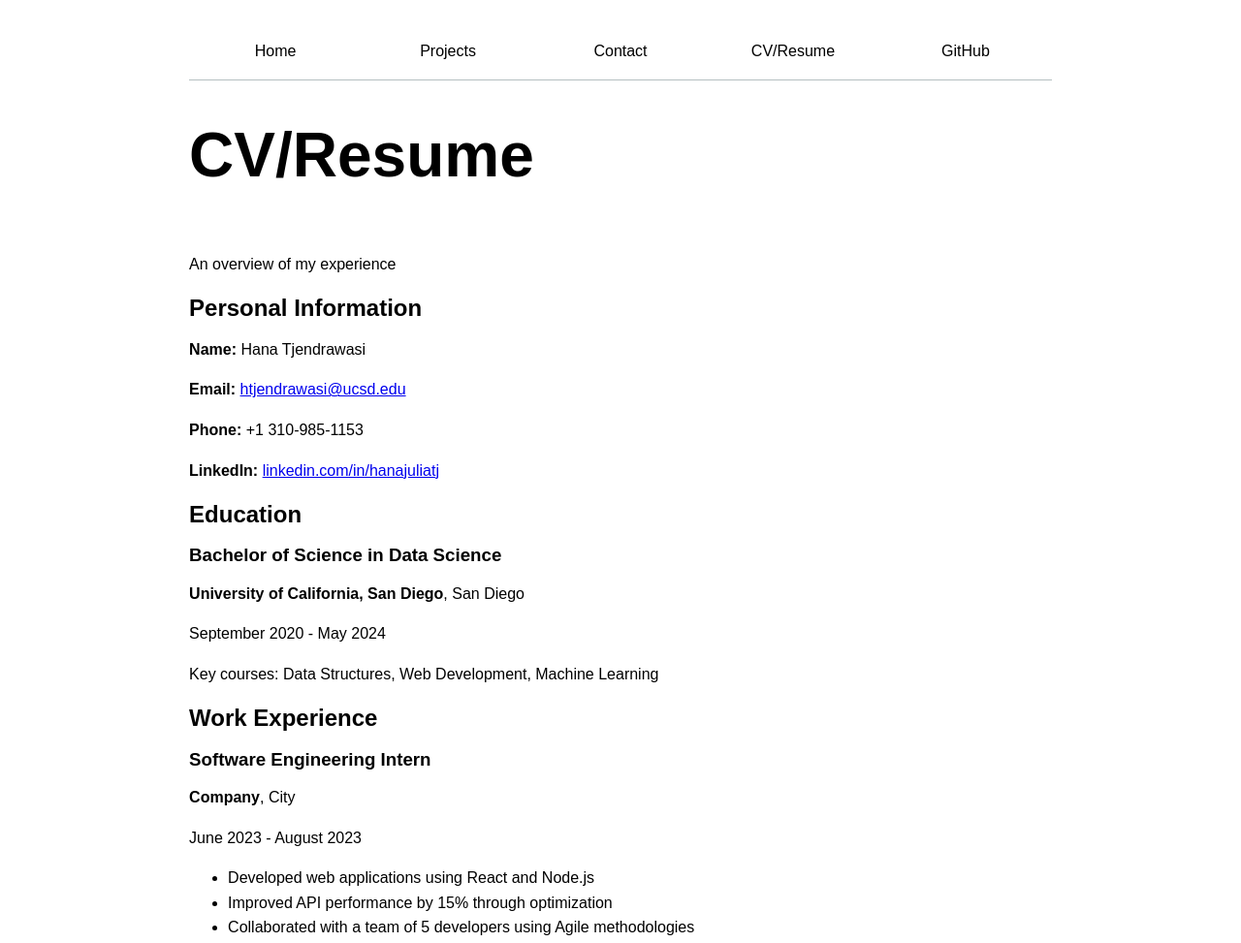
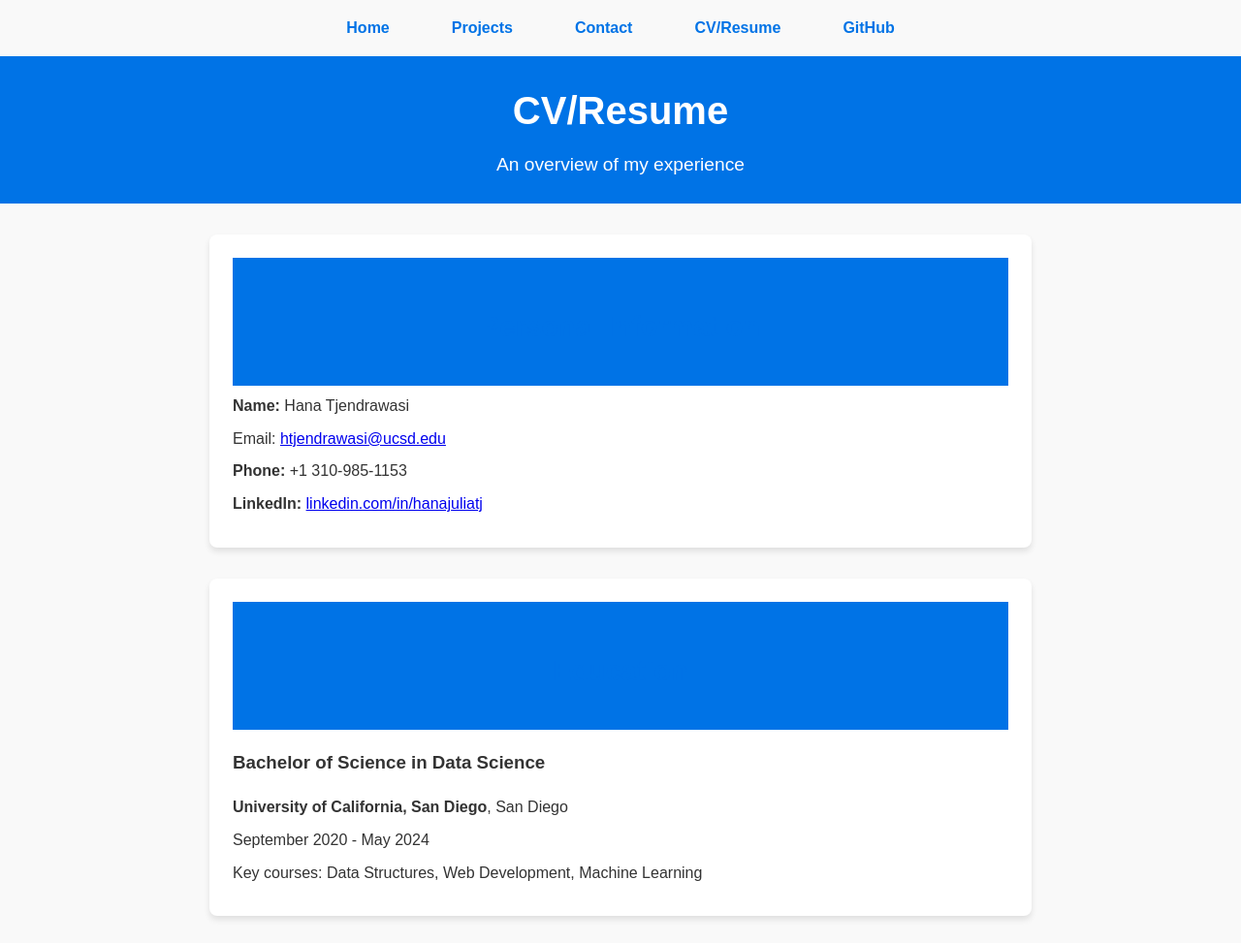
Before and after one commit to hanajuliatj/portfolio, a plain HTML site: page cv/index.html in a window 1280 px wide. Shown: the top 973 px of the page at 97% size. Drawn offline with Linux system fonts and the light colour scheme.

Commit message:
Edited CV/Resume

```diff
--- a/cv/index.html
+++ b/cv/index.html
@@ -4,7 +4,7 @@
     <meta charset="UTF-8">
     <meta name="viewport" content="width=device-width, initial-scale=1.0">
     <title>CV/Resume</title>
-    <link rel="stylesheet" href="../style.css">
+    <link rel="stylesheet" href="style.css">
 </head>
 <body>
     <nav>
@@ -27,7 +27,7 @@
           <h2>Personal Information</h2>
         </header>
         <p><strong>Name:</strong> Hana Tjendrawasi</p>
-        <p><strong>Email:</strong> <a href="mailto:htjendrawasi@ucsd.edu">htjendrawasi@ucsd.edu</a></p>
+        <p><i class="fa fa-envelope"></i> Email: <a href="htjendrawasi@ucsd.edu">htjendrawasi@ucsd.edu</a></p>
         <p><strong>Phone:</strong> +1 310-985-1153</p>
         <p><strong>LinkedIn:</strong> <a href="https://linkedin.com/in/hanajuliatj" target="_blank">linkedin.com/in/hanajuliatj</a></p>
       </section>
@@ -83,6 +83,7 @@
 
       <footer>
         <p>&copy; 2025 Hana Tjendrawasi. All rights reserved.</p>
+
       </footer>
 
 
--- /dev/null
+++ b/cv/style.css
@@ -0,0 +1,102 @@
+/* General Reset */
+body {
+    font-family: 'Arial', sans-serif;
+    line-height: 1.6;
+    margin: 0;
+    padding: 0;
+    background-color: #f9f9f9; /* Subtle background */
+    color: #333; /* Dark gray text */
+}
+
+  /* Header */
+header {
+    text-align: center;
+    background-color: #0073e6; /* Accent color */
+    color: #fff; /* White text */
+    padding: 1.5em 0;
+}
+
+header h1 {
+    font-size: 2.5em;
+    margin: 0;
+}
+
+header p {
+    font-size: 1.2em;
+    margin: 0.5em 0 0;
+}
+
+nav ul {
+    display: flex;
+    justify-content: center;
+    list-style: none;
+    padding: 0;
+    margin: 1em 0;
+}
+
+nav li {
+    margin: 0 1em;
+}
+
+nav a {
+    text-decoration: none;
+    color: #0073e6;
+    font-weight: bold;
+    padding: 0.5em 1em;
+}
+
+nav a.current {
+    border-bottom: 2px solid #0073e6;
+}
+
+nav a:hover {
+    color: #005bb5; /* Darker shade on hover */
+}
+
+/* Section Styles */
+section {
+    max-width: 800px;
+    margin: 2em auto;
+    background: #fff;
+    padding: 1.5em;
+    border-radius: 8px;
+    box-shadow: 0 4px 6px rgba(0, 0, 0, 0.1);
+}
+
+section h2 {
+    font-size: 1.8em;
+    margin-bottom: 0.5em;
+    color: #0073e6;
+}
+
+section p, section ul {
+    margin: 0.5em 0;
+}
+
+section ul li {
+    margin: 0.3em 0;
+}
+
+/* Responsive Adjustments */
+@media (max-width: 600px) {
+    body {
+      font-size: 90%; /* Slightly smaller text on small screens */
+    }
+
+    header h1 {
+      font-size: 2em;
+    }
+
+    nav ul {
+      flex-direction: column;
+      align-items: center;
+    }
+
+    nav li {
+      margin: 0.5em 0;
+    }
+
+    section {
+      padding: 1em;
+    }
+  }
```
